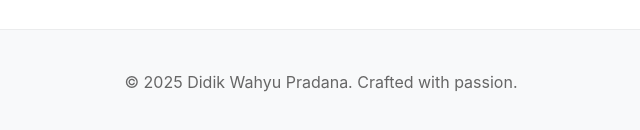
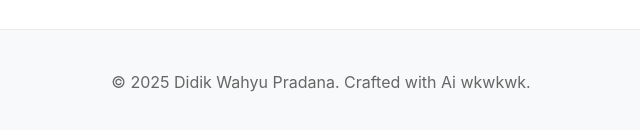
Before and after one commit to Al3rxsa/Didikwahyupradana.github.io, a plain HTML site: page index.html in a window 1280 px wide. Shown: the part 4244-4374 px from the top of the page, 319-959 px from the left. Drawn offline with Linux system fonts and the light colour scheme.

Commit message:
Update index.html

```diff
--- a/index.html
+++ b/index.html
@@ -577,7 +577,7 @@
   </section>
 
   <footer>
-    <p>&copy; 2025 Didik Wahyu Pradana. Crafted with passion.</p>
+    <p>&copy; 2025 Didik Wahyu Pradana. Crafted with Ai wkwkwk.</p>
   </footer>
 
   <script>
```
